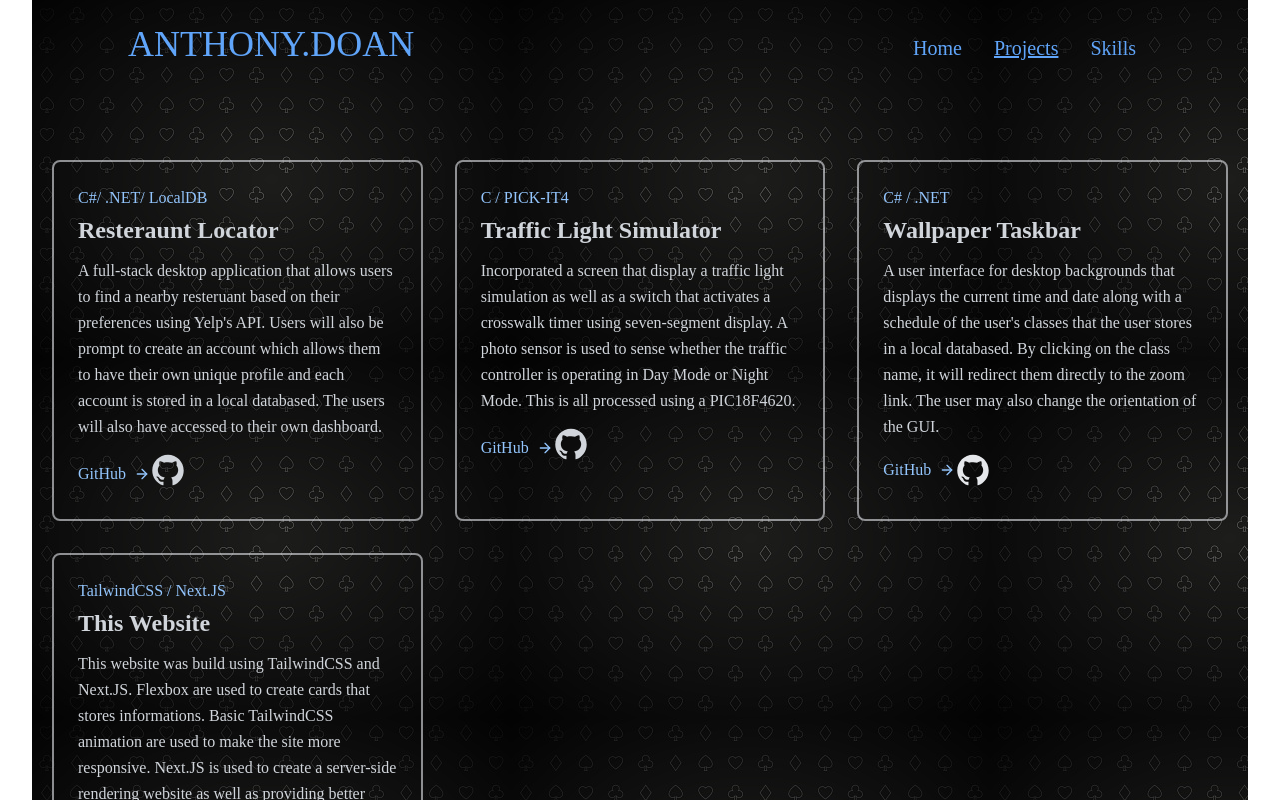
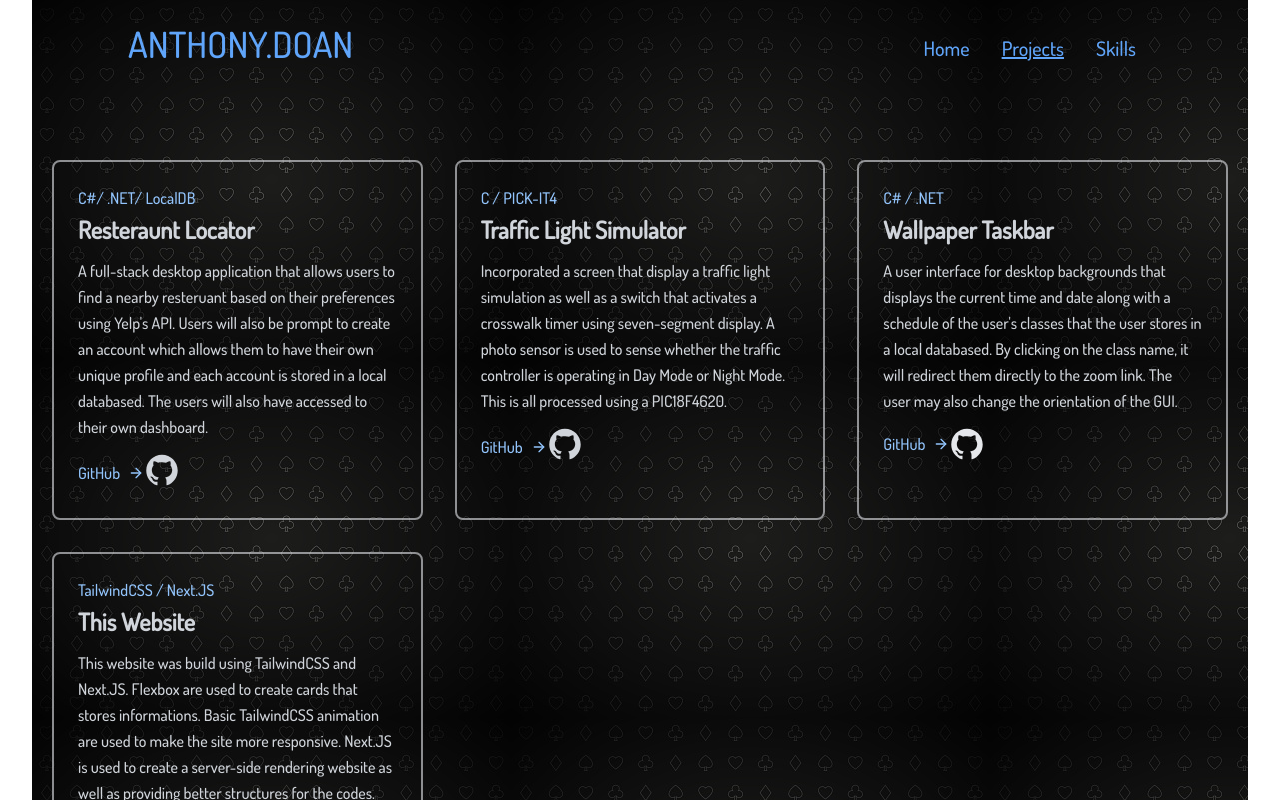
Before and after one commit to antdoan123/e-portfolio, a Next.js app: page /Proj in a window 1280 px wide. Shown: the top 800 px of the page. Built offline with nearby package versions, Linux system fonts and the light colour scheme.

Commit message:
font changed

```diff
--- a/pages/Proj.js
+++ b/pages/Proj.js
@@ -11,7 +11,7 @@ export default function Home() {
         <meta name="description" content="Generated by create next app" />
         <link rel="icon" href="https://avataaars.io/?avatarStyle=Circle&topType=ShortHairShortRound&accessoriesType=Blank&hairColor=Black&facialHairType=Blank&clotheType=Hoodie&clotheColor=Black&eyeType=Happy&eyebrowType=Default&mouthType=Default&skinColor=Light" />
       </Head>
-      <body className="font-body1 text-white bg-[url('/Background_poker.jpg')] pb-12">
+      <body className="font-body text-white bg-[url('/Background_poker.jpg')] pb-12">
         <header className="py-6">
             <div className="container flex flex-col sm:flex-row justify-between items-center mx-auto px-8 md:px-14 lg:px-24 w-full">
                 <div className="text-blue-400 sm:text-2xl md:text-3xl lg:text-4xl">ANTHONY.DOAN</div>
--- a/pages/Skills.js
+++ b/pages/Skills.js
@@ -11,7 +11,7 @@ export default function Home() {
         <meta name="description" content="Generated by create next app" />
         <link rel="icon" href="https://avataaars.io/?avatarStyle=Circle&topType=ShortHairShortRound&accessoriesType=Blank&hairColor=Black&facialHairType=Blank&clotheType=Hoodie&clotheColor=Black&eyeType=Happy&eyebrowType=Default&mouthType=Default&skinColor=Light" />
       </Head>
-      <body className="font-body1 h-screen text-white bg-[url('/Background_poker.jpg')] pb-12">
+      <body className="font-body h-screen text-white bg-[url('/Background_poker.jpg')] pb-12">
         <header className="py-6">
             <div className="container flex flex-col sm:flex-row justify-between items-center mx-auto px-8 md:px-14 lg:px-24 w-full">
                 <div className="text-blue-400 font-body sm:text-2xl md:text-3xl lg:text-4xl">ANTHONY.DOAN</div>
--- a/pages/index.js
+++ b/pages/index.js
@@ -12,7 +12,7 @@ export default function Home() {
         <meta name="description" content="Generated by create next app" />
         <link rel="icon" href="https://avataaars.io/?avatarStyle=Circle&topType=ShortHairShortRound&accessoriesType=Blank&hairColor=Black&facialHairType=Blank&clotheType=Hoodie&clotheColor=Black&eyeType=Happy&eyebrowType=Default&mouthType=Default&skinColor=Light" />
       </Head>
-      <body className="font-body1 text-white bg-[url('/Background_poker.jpg')] pb-12">
+      <body className="ease-in-out font-body text-white bg-[url('/Background_poker.jpg')] pb-12">
         <header className="py-6">
             <div className="container flex flex-col sm:flex-row justify-between items-center mx-auto px-8 md:px-14 md:flex lg:px-24 w-full">
                 <div className="text-blue-400 text-3xl lg:text-4xl">ANTHONY.DOAN</div>
```
